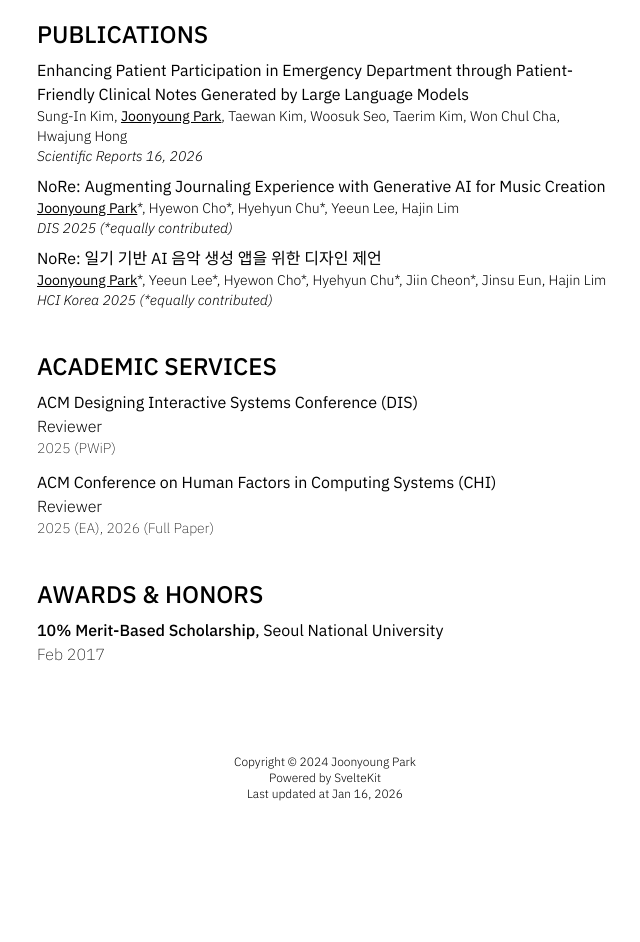
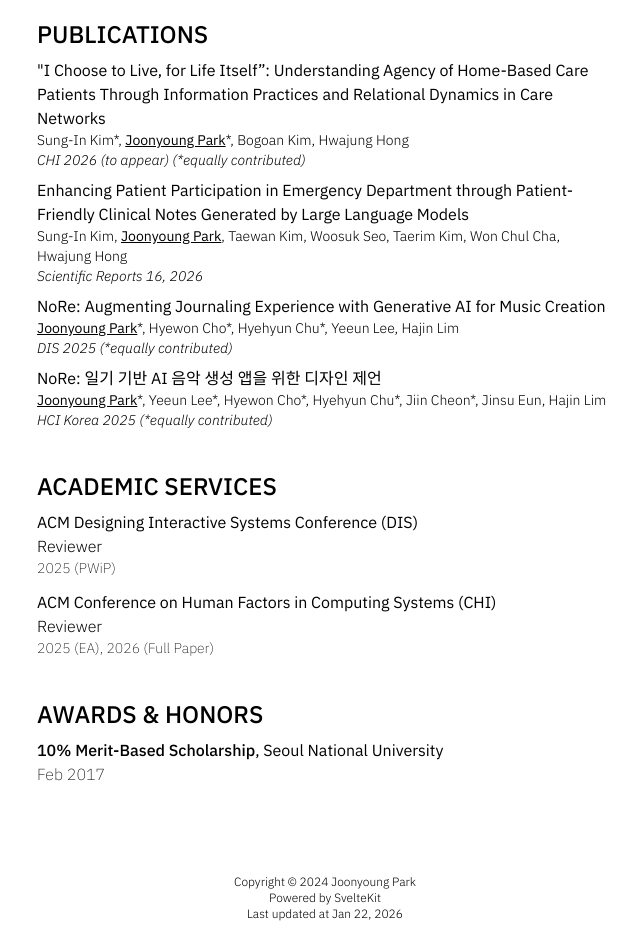
Before and after one commit to partlyjadedyouth/joonyoung.dev, a SvelteKit app: page /about in a window 1280 px wide. Shown: the part 800-1742 px from the top of the page, without its empty margins (315-955 px from the left). Before the commit the page ends 1622 px from the top, so only its background shows below. Built offline with nearby package versions, Linux system fonts and the light colour scheme; a web font is replaced by a local one.

Commit message:
[main] Update new publication

```diff
--- a/src/lib/components/Footer.svelte
+++ b/src/lib/components/Footer.svelte
@@ -23,6 +23,6 @@
 				SvelteKit
 			</a>
 		</p>
-		<p>Last updated at Jan 16, 2026</p>
+		<p>Last updated at Jan 22, 2026</p>
 	</div>
 </footer>
--- /dev/null
+++ b/src/lib/data/publications.ts
@@ -0,0 +1,29 @@
+export const publications = [
+	{
+		title:
+			'"I Choose to Live, for Life Itself”: Understanding Agency of Home-Based Care Patients Through Information Practices and Relational Dynamics in Care Networks',
+		href: '',
+		authors: 'Sung-In Kim*, Joonyoung Park*, Bogoan Kim, Hwajung Hong',
+		venue: 'CHI 2026 (to appear) (*equally contributed)'
+	},
+	{
+		title:
+			'Enhancing Patient Participation in Emergency Department through Patient-Friendly Clinical Notes Generated by Large Language Models',
+		href: 'https://www.nature.com/articles/s41598-025-31113-y',
+		authors:
+			'Sung-In Kim, Joonyoung Park, Taewan Kim, Woosuk Seo, Taerim Kim, Won Chul Cha, Hwajung Hong',
+		venue: 'Scientific Reports 16, 2026'
+	},
+	{
+		title: 'NoRe: Augmenting Journaling Experience with Generative AI for Music Creation',
+		href: '/projects/nore',
+		authors: 'Joonyoung Park*, Hyewon Cho*, Hyehyun Chu*, Yeeun Lee, Hajin Lim',
+		venue: 'DIS 2025 (*equally contributed)'
+	},
+	{
+		title: 'NoRe: 일기 기반 AI 음악 생성 앱을 위한 디자인 제언',
+		authors:
+			'Joonyoung Park*, Yeeun Lee*, Hyewon Cho*, Hyehyun Chu*, Jiin Cheon*, Jinsu Eun, Hajin Lim',
+		venue: 'HCI Korea 2025 (*equally contributed)'
+	}
+];
--- a/src/routes/(app)/about/+page.svelte
+++ b/src/routes/(app)/about/+page.svelte
@@ -9,6 +9,17 @@
 	import browser from '$lib/images/browser.png';
 	import linkedin from '$lib/images/linkedin.png';
 	import LinkContainer from '$lib/components/LinkContainer.svelte';
+	import { publications } from '$lib/data/publications';
+
+	const highlightedName = 'Joonyoung Park';
+	const splitAuthors = (authors) => authors.split(highlightedName);
+	const authorSegments = (authors) => {
+		const parts = splitAuthors(authors);
+		return parts.map((part, index) => ({
+			part,
+			highlight: index < parts.length - 1
+		}));
+	};
 </script>
 
 <svelte:head>
@@ -144,38 +155,26 @@
 <section class="mt-10 font-ibm">
 	<h1 class="text-2xl font-medium">PUBLICATIONS</h1>
 
-	<div class="mt-2 hover:underline">
-		<a
-			href="https://www.nature.com/articles/s41598-025-31113-y"
-			target="_blank"
-			rel="noopener noreferrer"
-		>
-			Enhancing Patient Participation in Emergency Department through Patient-Friendly Clinical
-			Notes Generated by Large Language Models
-		</a>
-	</div>
-	<div class="font-light text-sm">
-		Sung-In Kim, <u><b>Joonyoung Park</b></u>, Taewan Kim, Woosuk Seo, Taerim Kim, Won Chul Cha,
-		Hwajung Hong
-		<div class="italic">Scientific Reports 16, 2026</div>
-	</div>
-
-	<div class="mt-2 hover:underline">
-		<a href="/projects/nore" target="_blank" rel="noopener noreferrer">
-			NoRe: Augmenting Journaling Experience with Generative AI for Music Creation
-		</a>
-	</div>
-	<div class="font-light text-sm">
-		<u><b>Joonyoung Park</b></u>*, Hyewon Cho*, Hyehyun Chu*, Yeeun Lee, Hajin Lim
-		<div class="italic">DIS 2025 (*equally contributed)</div>
-	</div>
-
-	<div class="mt-2">NoRe: 일기 기반 AI 음악 생성 앱을 위한 디자인 제언</div>
-	<div class="font-light text-sm">
-		<u><b>Joonyoung Park</b></u>*, Yeeun Lee*, Hyewon Cho*, Hyehyun Chu*, Jiin Cheon*, Jinsu Eun,
-		Hajin Lim
-		<div class="italic">HCI Korea 2025 (*equally contributed)</div>
-	</div>
+	{#each publications as publication}
+		{#if publication.href}
+			<div class="mt-2 hover:underline">
+				<a href={publication.href} target="_blank" rel="noopener noreferrer">
+					{publication.title}
+				</a>
+			</div>
+		{:else}
+			<div class="mt-2">{publication.title}</div>
+		{/if}
+		<div class="font-light text-sm">
+			{#each authorSegments(publication.authors) as segment}
+				{segment.part}
+				{#if segment.highlight}
+					<u><b>{highlightedName}</b></u>
+				{/if}
+			{/each}
+			<div class="italic">{publication.venue}</div>
+		</div>
+	{/each}
 </section>
 
 <!-- ACADEMIC SERVICES -->
```
Also changed, not shown: 1 other file (tests, documents, lock files or other folders).
